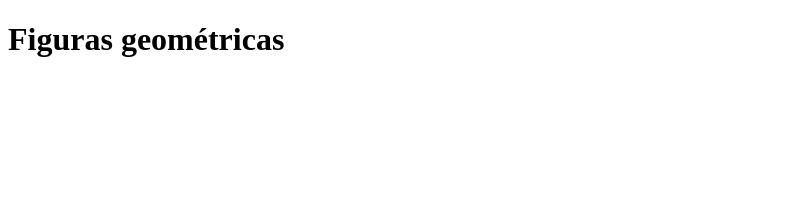
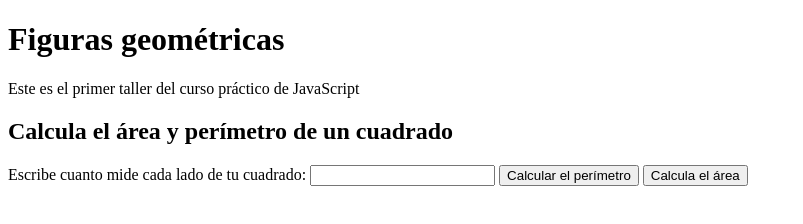
Before and after one commit to Isaac953/platzi-curso-practico-javascript, a plain HTML site: page figuras.html in a window 1280 px wide. Shown: the whole page, without its empty margins (0-803 px from the left). Drawn offline with Linux system fonts and the light colour scheme.

Commit message:
Clase 8: Interactuando con JavaScript desde HTML

```diff
--- a/figuras.html
+++ b/figuras.html
@@ -7,7 +7,25 @@
     <title>Figuras geométricas | Curso práctico de JavaScript en Platzi</title>
   </head>
   <body>
-    <h1>Figuras geométricas</h1>
+    <header>
+      <h1>Figuras geométricas</h1>
+      <p>Este es el primer taller del curso práctico de JavaScript</p>
+    </header>
+    <section>
+      <h2>Calcula el área y perímetro de un cuadrado</h2>
+      <form>
+        <label for="InputCuadrado"
+          >Escribe cuanto mide cada lado de tu cuadrado:</label
+        >
+        <input id="InputCuadrado" type="number" />
+        <button type="button" onclick="calcularPerimetroCuadrado()">
+          Calcular el perímetro
+        </button>
+        <button type="button" onclick="calcularAreaCuadrado()">
+          Calcula el área
+        </button>
+      </form>
+    </section>
 
     <script src="./figuras.js"></script>
   </body>
--- a/figuras.js
+++ b/figuras.js
@@ -61,3 +61,21 @@ function areaCirculo(radio) {
 }
 
 console.groupEnd();
+
+//Aqui interactuamos con el HTML
+
+function calcularPerimetroCuadrado() {
+    const input = document.getElementById("InputCuadrado");
+    const value = input.value;
+
+    const perimetro = perimetroCuadrado(value);
+    alert(perimetro);
+}
+
+function calcularAreaCuadrado() {
+    const input = document.getElementById("InputCuadrado");
+    const value = input.value;
+
+    const area = areaCuadrado(value);
+    alert(area);
+}
```
